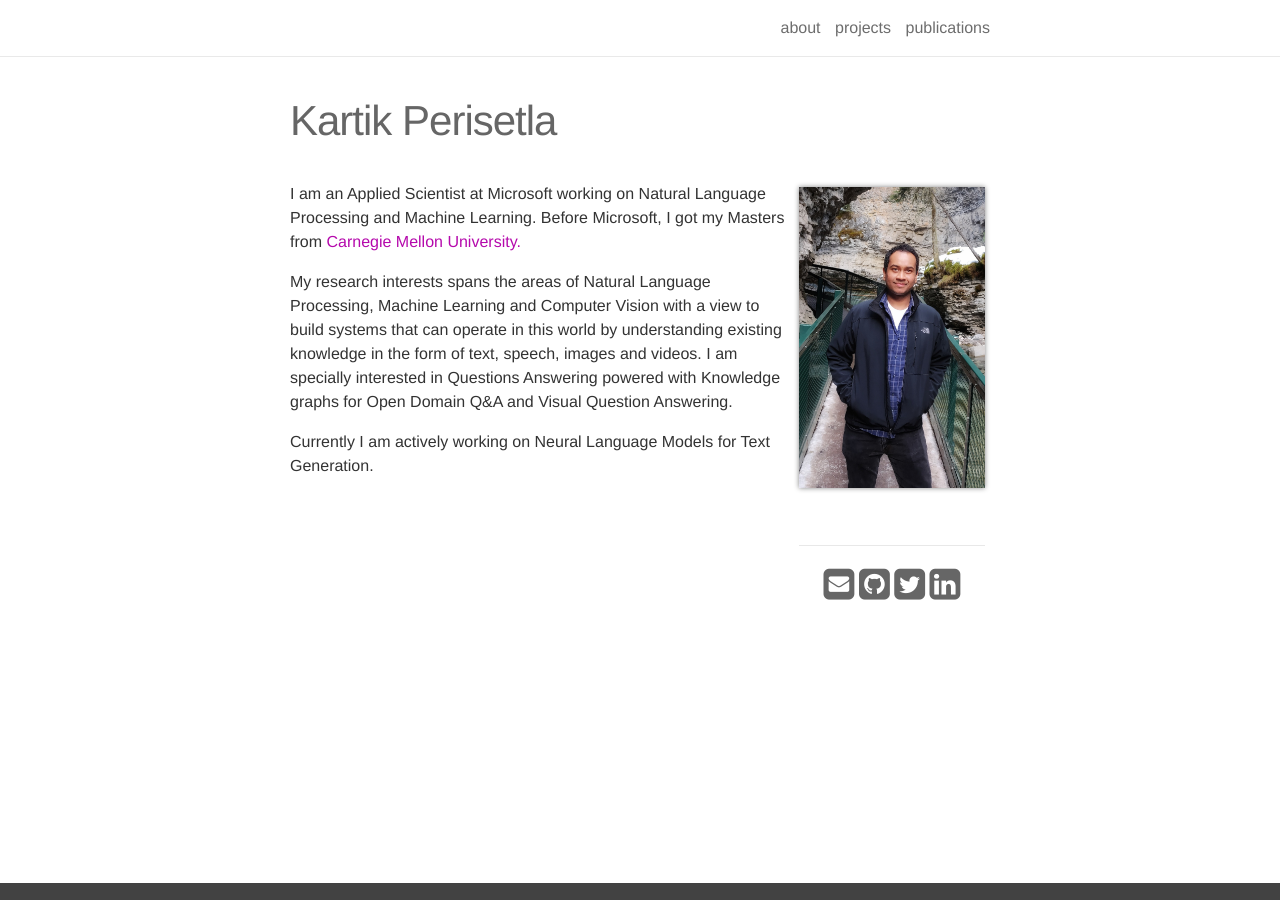
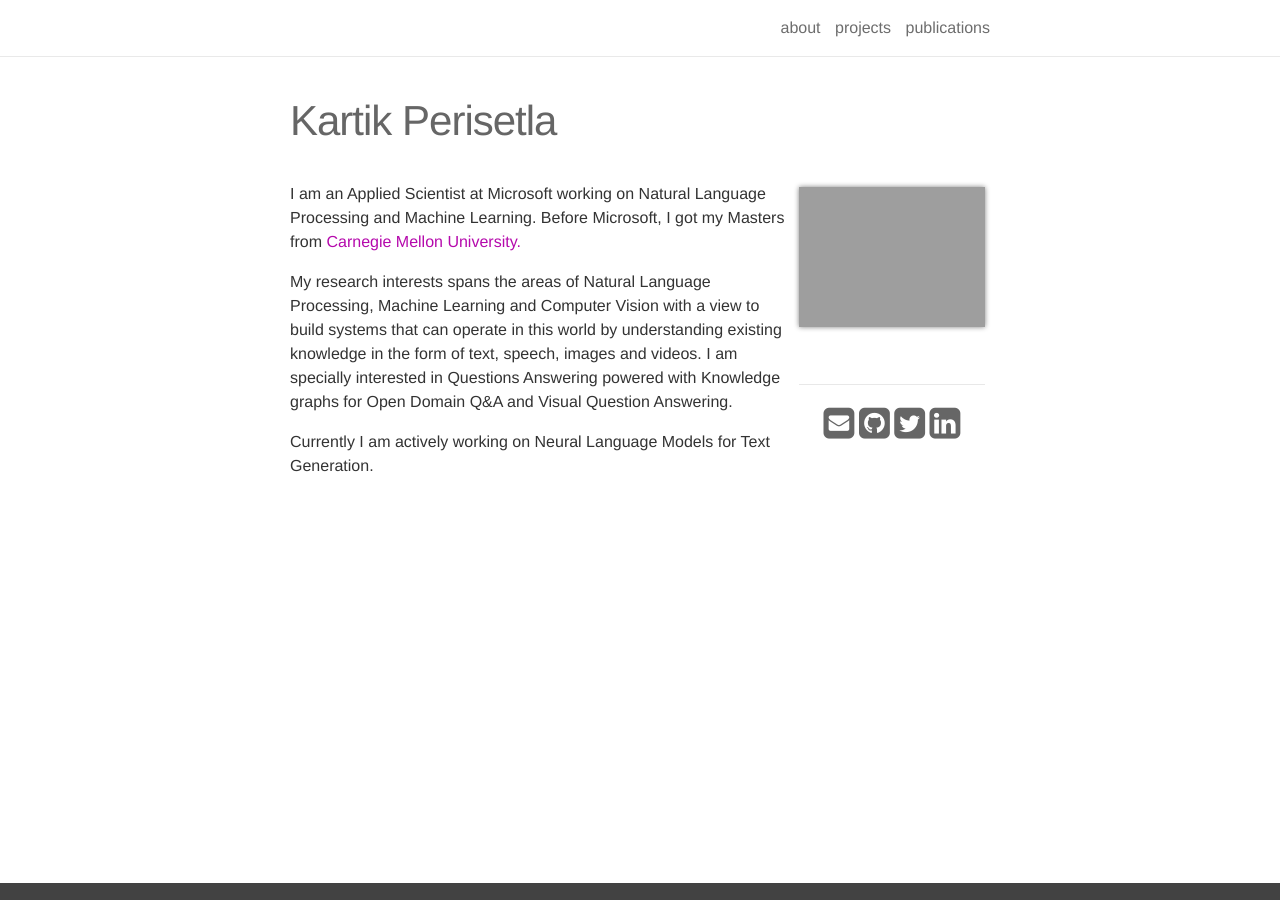
Before and after one commit to kartikperisetla/kartikperisetla.github.io, a Jekyll site: the page built from _pages/about.md, in a window 1280 px wide. Built offline with Jekyll 4.4.1, drawn with Linux system fonts in a browser that asks for light colours; nearby versions of some CDN libraries.

Commit message:
updating profile pic

```diff
--- a/_pages/about.md
+++ b/_pages/about.md
@@ -6,7 +6,7 @@ description:
 
 profile:
   align: right
-  image: prpic.jpeg
+  image: morant_curve_pic.jpeg
   address: >
     <p></p>
     <p></p>
```
Also changed, not shown: 1 other file.
